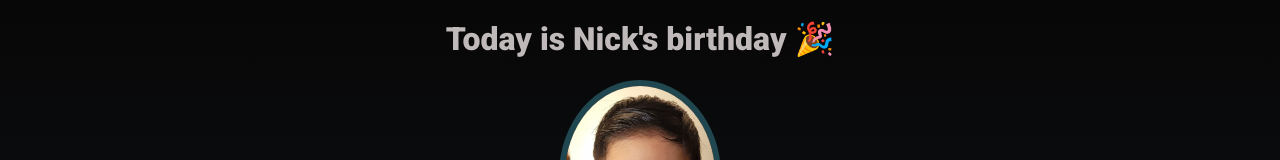
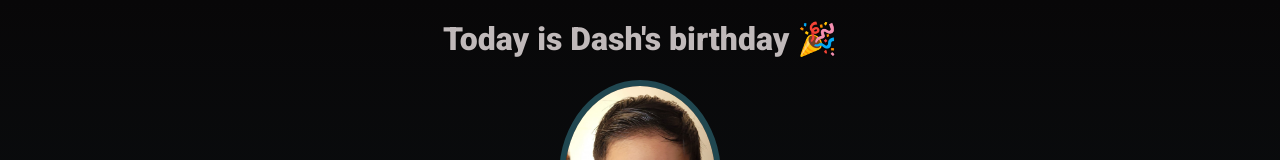
Before and after one commit to mrodriguez712/Birthday, a plain HTML site: page index.html in a window 1280 px wide. Shown: the top 160 px of the page. Drawn offline with nearby package versions, Linux system fonts and the light colour scheme.

Commit message:
Update index.html

```diff
--- a/index.html
+++ b/index.html
@@ -7,7 +7,7 @@
     </head>
     <body>
         <div id="header">
-            <h1>Today is Nick's birthday 🎉</h1>
+            <h1>Today is Dash's birthday 🎉</h1>
             <img id="bff-img" src="images/dashpic.jpg">
             <h2 id="bday-age">4 years old</h2>
             <h4 id="bday-date">08.25.2017</h4>
```
